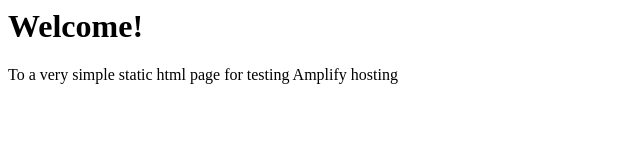
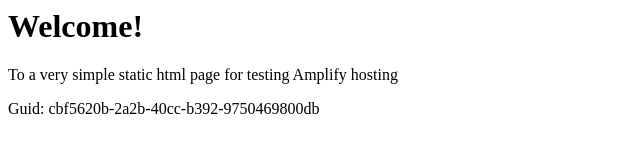
Before and after one commit to aws-aemilia-hkg/Github-PR-Commit-Integration-Test-DoNotTouch-GitHubAutoBuildPrPreviewCanaryTest-v1-prod-ap-east-1, a website: page src/index.html in a window 1280 px wide. Shown: the whole page, without its empty margins (0-640 px from the left). Drawn offline with Linux system fonts and the light colour scheme.

Commit message:
commit from integ tests

```diff
--- a/src/index.html
+++ b/src/index.html
@@ -1,3 +1,5 @@
+
+
 <html lang="en">
 
 <head>
@@ -10,6 +12,6 @@
 <body>
     <h1>Welcome!</h1>
     <p>To a very simple static html page for testing Amplify hosting</p>
-</body>
+    <p>Guid: cbf5620b-2a2b-40cc-b392-9750469800db</p></body>
 
 </html>
```
